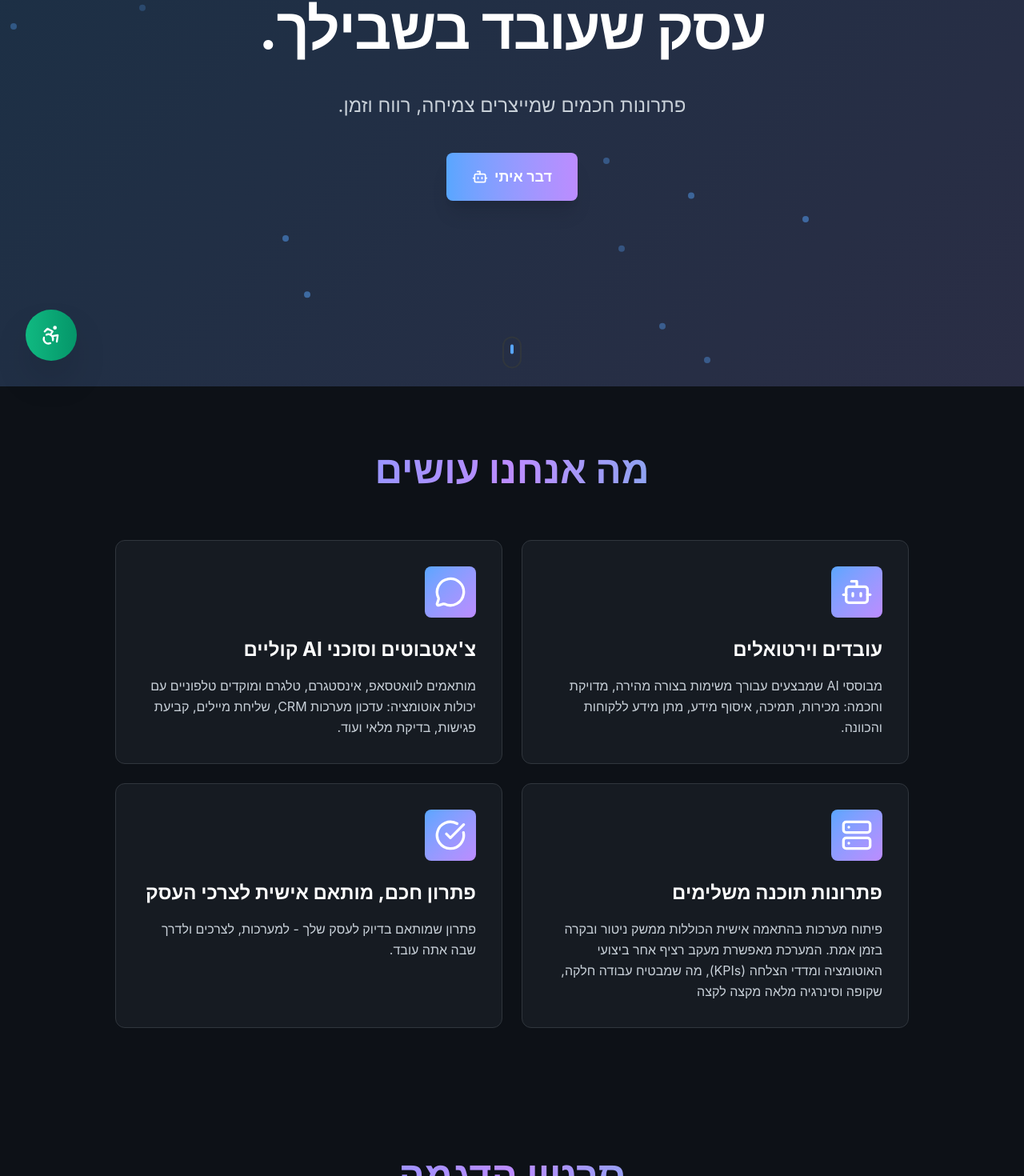
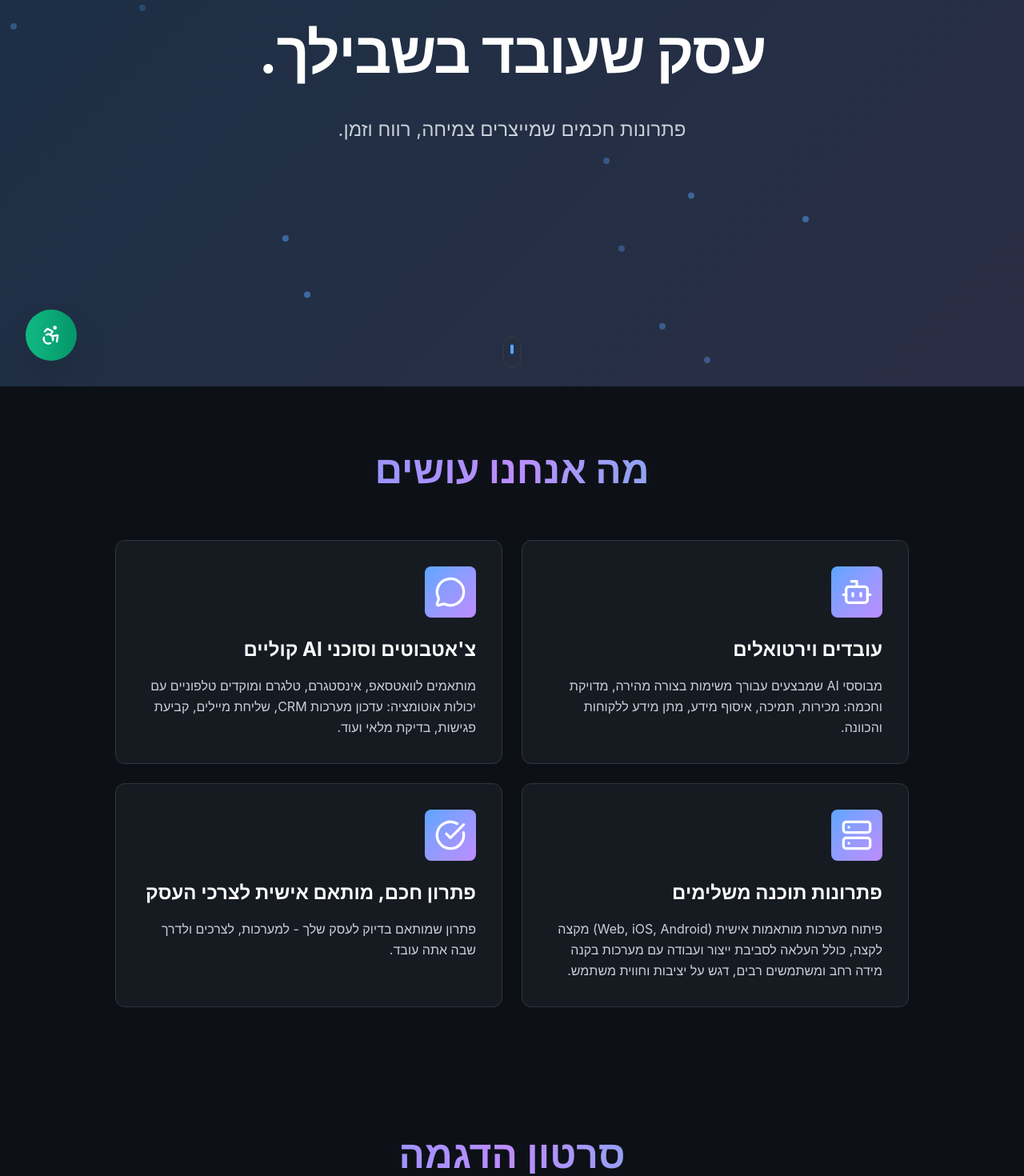
Before and after one commit to adamts1/ai-automation-landing-page, a React (Vite) app in the folder frontend/: page / in a window 1280 px wide. Shown: the part 317-1787 px from the top of the page at 80% size. Built offline with nearby package versions, Linux system fonts and the light colour scheme.

Commit message:
text changes

```diff
--- a/frontend/src/components/Hero.tsx
+++ b/frontend/src/components/Hero.tsx
@@ -64,16 +64,6 @@ const Hero: FC<HeroProps> = ({ onOpenChatbot }) => {
             <p className="text-xl sm:text-2xl text-[#C9D1D9] mb-10 max-w-2xl mx-auto leading-relaxed">
               {t('hero.subtitle')}
             </p>
-
-            <motion.button
-              whileHover={{ scale: 1.05 }}
-              whileTap={{ scale: 0.95 }}
-              onClick={onOpenChatbot}
-              className="inline-flex items-center gap-2 px-8 py-4 bg-gradient-to-r from-[#58A6FF] to-[#BC8CFF] text-white rounded-lg font-semibold text-lg shadow-xl hover:shadow-2xl hover:shadow-[#58A6FF]/40 transition-all duration-200"
-            >
-              {t('hero.cta')}
-              <Bot size={20} />
-            </motion.button>
           </motion.div>
 
           {/* Image/Illustration */}
--- a/frontend/src/i18n/translations/en.json
+++ b/frontend/src/i18n/translations/en.json
@@ -11,8 +11,7 @@
   "hero": {
     "badge": "AI-Powered Solutions",
     "title": "A Business That Works For You.",
-    "subtitle": "Smart solutions that drive growth, profit, and freedom.",
-    "cta": "Talk to Me"
+    "subtitle": "Smart solutions that drive growth, profit, and freedom."
   },
   "about": {
     "title": "About Us",
--- a/frontend/src/i18n/translations/fr.json
+++ b/frontend/src/i18n/translations/fr.json
@@ -11,8 +11,7 @@
   "hero": {
     "badge": "Solutions Propulsées par l’Intelligence Artificielle",
     "title": "Une entreprise qui travaille pour vous.",
-    "subtitle": "Des solutions intelligentes qui génèrent croissance, rentabilité et liberté.",
-    "cta": "Parlons-en"
+    "subtitle": "Des solutions intelligentes qui génèrent croissance, rentabilité et liberté."
   },
   "about": {
     "title": "À Propos de Nous",
--- a/frontend/src/i18n/translations/he.json
+++ b/frontend/src/i18n/translations/he.json
@@ -11,8 +11,7 @@
   "hero": {
     "badge": "פתרונות מבוססי בינה מלאכותית",
     "title": "עסק שעובד בשבילך.",
-    "subtitle": "פתרונות חכמים שמייצרים צמיחה, רווח וזמן.",
-    "cta": "דבר איתי"
+    "subtitle": "פתרונות חכמים שמייצרים צמיחה, רווח וזמן."
   },
   "about": {
     "title": "מי אנחנו",
@@ -46,7 +45,7 @@
       },
       "fullStack": {
         "title": "פתרונות תוכנה משלימים",
-        "description": "פיתוח מערכות בהתאמה אישית הכוללות ממשק ניטור ובקרה בזמן אמת. המערכת מאפשרת מעקב רציף אחר ביצועי האוטומציה ומדדי הצלחה (KPIs), מה שמבטיח עבודה חלקה, שקופה וסינרגיה מלאה מקצה לקצה"
+        "description": "פיתוח מערכות מותאמות אישית (Web, iOS, Android) מקצה לקצה, כולל העלאה לסביבת ייצור ועבודה עם מערכות בקנה מידה רחב ומשתמשים רבים, דגש על יציבות וחווית משתמש."
       },
       "smallBusiness": {
         "title": "פתרון חכם, מותאם אישית לצרכי העסק",
@@ -176,11 +175,11 @@
         "description": "המערכת שואלת מה הלקוח מחפש, מציעה מוצרים מותאמים, בודקת מלאי ושולחת קישור לתשלום. העסק סוגר עסקאות 24/7 - גם כשאתם לא זמינים."
       },
       "crmUpdate": {
-        "title": "עדכון אוטומטי של CRM ומערכות",
-        "description": "כל ליד, שיחה או הזמנה נרשמים אוטומטית: פתיחת לקוחות, עדכון סטטוסים, יצירת משימות. בלי הקלדות כפולות ובלי פספוסים."
+        "title": "פיתוח אפליקציות  WEB / IOS / ANDROID",
+        "description": "מתמחה בפיתוח אפליקציות ומערכות Web, עם אפיון עמוק והבנה עסקית, חוויית משתמש מוקפדת, ופיתוח מהיר ואיכותי שמביא תוצאות בפועל."
       },
       "onboarding": {
-        "title": "קליטת לקוחות חדשים",
+        "title": "קליטת לקוחות חדשים + עדכון מערכות CRM",
         "description": "ברוכים הבאים, איסוף פרטים, שליחת טפסים, פתיחת כרטיס לקוח - הכל אוטומטי. הלקוח מקבל חוויית הצטרפות מקצועית ומסודרת."
       },
       "inventory": {
```
